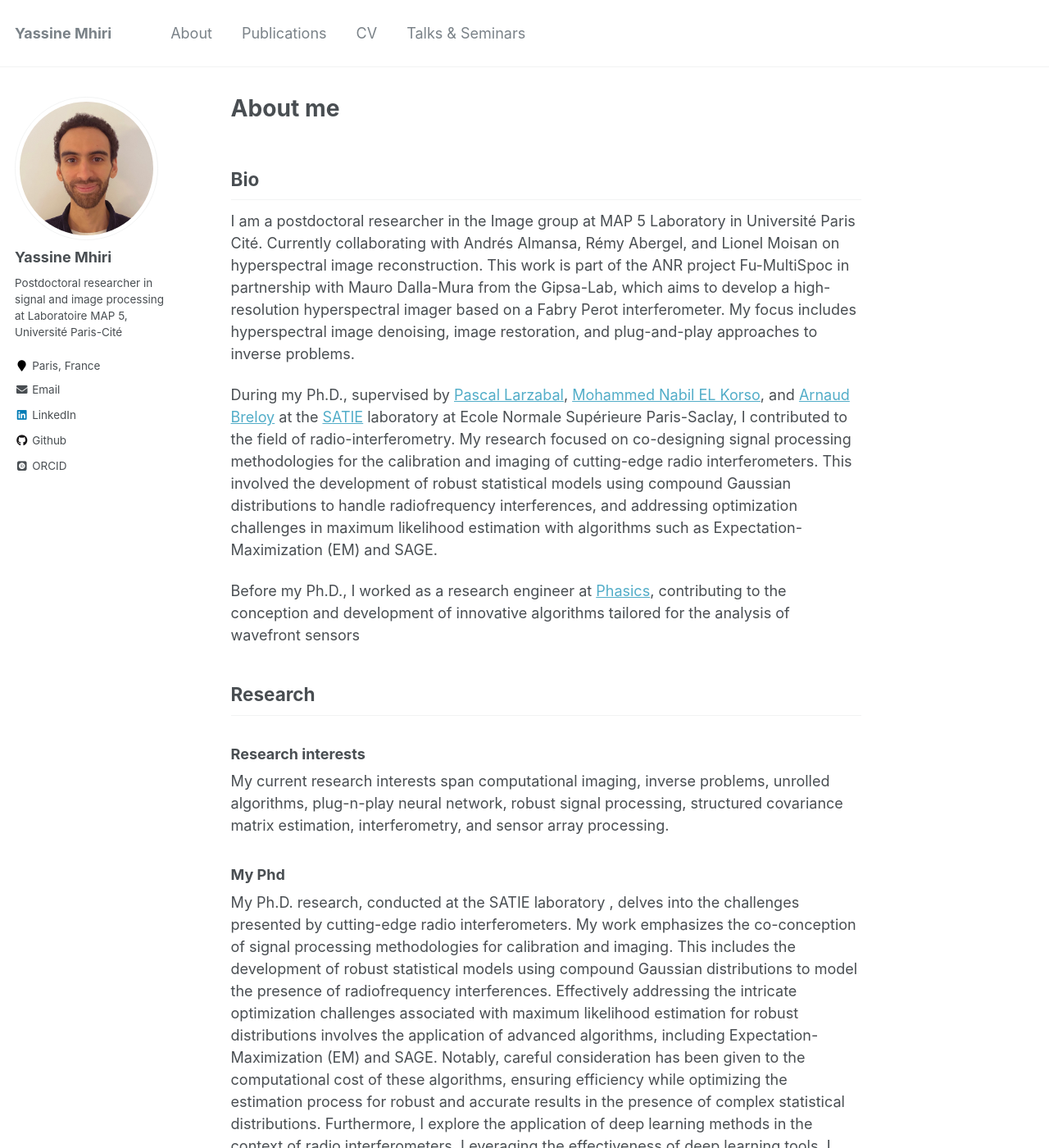
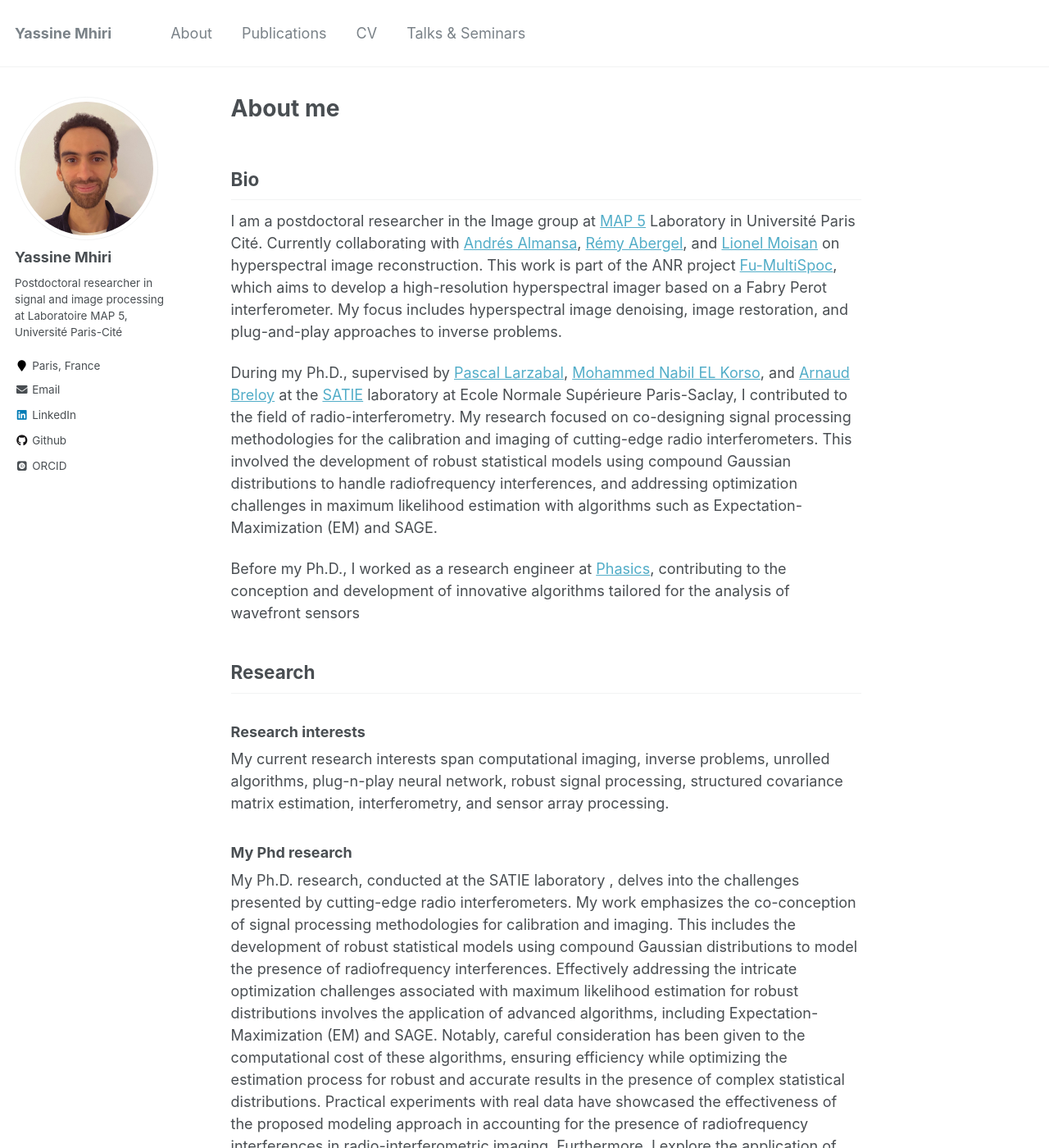
Before and after one commit to y-mhiri/y-mhiri.github.io, a Jekyll site: the page built from _pages/about.md, in a window 1280 px wide and 1400 px high. Shown: the whole window at 82% size. Built offline with Jekyll 4.4.1, drawn with Linux system fonts in a browser that asks for light colours; some web fonts are replaced; some of the changed text lies outside the part shown.

Commit message:
updated description

```diff
--- a/_pages/about.md
+++ b/_pages/about.md
@@ -10,7 +10,7 @@ redirect_from:
 
 ## Bio
 
-I am a postdoctoral researcher in the Image group at MAP 5 Laboratory in Université Paris Cité. Currently collaborating with Andrés Almansa, Rémy Abergel, and Lionel Moisan on hyperspectral image reconstruction. This work is part of the ANR project Fu-MultiSpoc in partnership with Mauro Dalla-Mura from the Gipsa-Lab, which aims to develop a high-resolution hyperspectral imager based on a Fabry Perot interferometer. My focus includes hyperspectral image denoising, image restoration, and plug-and-play approaches to inverse problems.
+I am a postdoctoral researcher in the Image group at [MAP 5](https://map5.mi.parisdescartes.fr/les-equipes-de-recherche/equipe-traitement-dimages/) Laboratory in Université Paris Cité. Currently collaborating with [Andrés Almansa](https://perso.telecom-paristech.fr/almansa/HomePage/), [Rémy Abergel](https://helios2.mi.parisdescartes.fr/~rabergel/), and [Lionel Moisan](https://helios2.mi.parisdescartes.fr/~moisan/index.php) on hyperspectral image reconstruction. This work is part of the ANR project [Fu-MultiSpoc](https://anr.fr/Projet-ANR-20-ASTR-0006), which aims to develop a high-resolution hyperspectral imager based on a Fabry Perot interferometer. My focus includes hyperspectral image denoising, image restoration, and plug-and-play approaches to inverse problems.
 
 During my Ph.D., supervised by [Pascal Larzabal](https://scholar.google.com/citations?hl=fr&user=aNwgKEEAAAAJ&view_op=list_works&sortby=pubdate), [Mohammed Nabil EL Korso](https://sites.google.com/site/nabkorso/), and [Arnaud Breloy](https://abreloy.github.io/) at the [SATIE](https://satie.ens-paris-saclay.fr/fr/methodes-et-outils-pour-les-signaux-et-systemes) laboratory at Ecole Normale Supérieure Paris-Saclay, I contributed to the field of radio-interferometry. My research focused on co-designing signal processing methodologies for the calibration and imaging of cutting-edge radio interferometers. This involved the development of robust statistical models using compound Gaussian distributions to handle radiofrequency interferences, and addressing optimization challenges in maximum likelihood estimation with algorithms such as Expectation-Maximization (EM) and SAGE.
 
@@ -21,12 +21,13 @@ Before my Ph.D., I worked as a research engineer at [Phasics](https://www.phasic
 ### Research interests
 My current research interests span computational imaging, inverse problems, unrolled algorithms, plug-n-play neural network, robust signal processing, structured covariance matrix estimation, interferometry, and sensor array processing.
 
-### My Phd
+### My Phd research
 
 My Ph.D. research, conducted at the SATIE laboratory , delves into the challenges presented by cutting-edge radio interferometers. My work emphasizes the co-conception of signal processing methodologies for calibration and imaging. This includes the development of robust statistical models using compound Gaussian distributions to model the presence of radiofrequency interferences.
 Effectively addressing the intricate optimization challenges associated with maximum likelihood estimation for robust distributions involves the application of advanced algorithms, including Expectation-Maximization (EM) and SAGE. Notably, careful consideration has been given to the computational cost of these algorithms, ensuring efficiency while optimizing the estimation process for robust and accurate results in the presence of complex statistical distributions.
+Practical experiments with real data have showcased the effectiveness of the proposed modeling approach in accounting for the presence of radiofrequency interferences in radio-interferometric imaging.
 Furthermore, I explore the application of deep learning methods in the context of radio interferometers. Leveraging the effectiveness of deep learning tools, I propose an informed neural network architecture derived from robust statistical models. This architecture aims to achieve robustness to data interferences through supervised learning in the realm of radio interferometric imaging.
-Supervised by Pascal Larzabal, co-supervised by Mohammed Nabil El Korso and Arnaud Breloy, and supported by a doctoral contract from the University Paris-Saclay, my research has resulted in meaningful contributions, including the publication of two journal papers [J1]()[J2]() and four conference papers [C1]()[C2]()[C3]()[C4]().
+Supervised by Pascal Larzabal, co-supervised by Mohammed Nabil El Korso and Arnaud Breloy, and supported by a doctoral contract from the University Paris-Saclay, my research has resulted in meaningful contributions, including the publication of two journal papers and multiple communications on national and international conferences.
 
 
 
```
